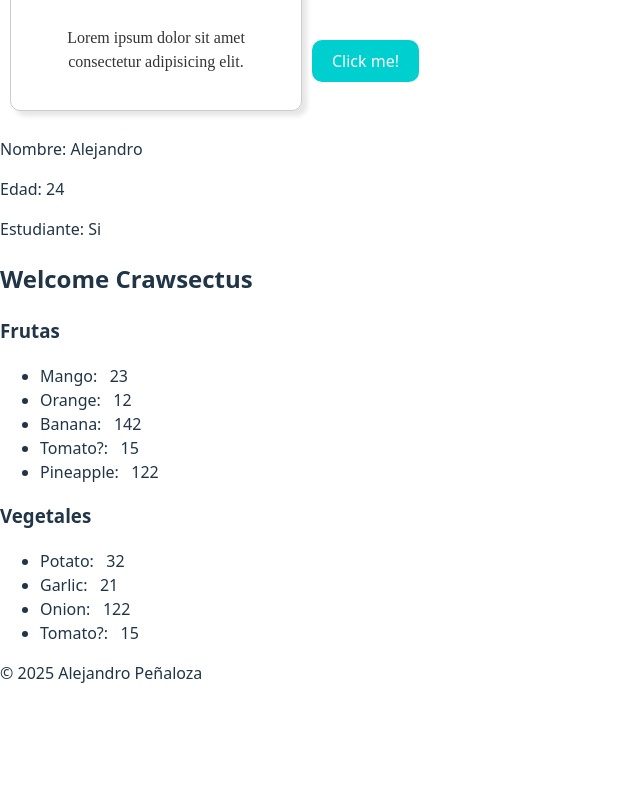
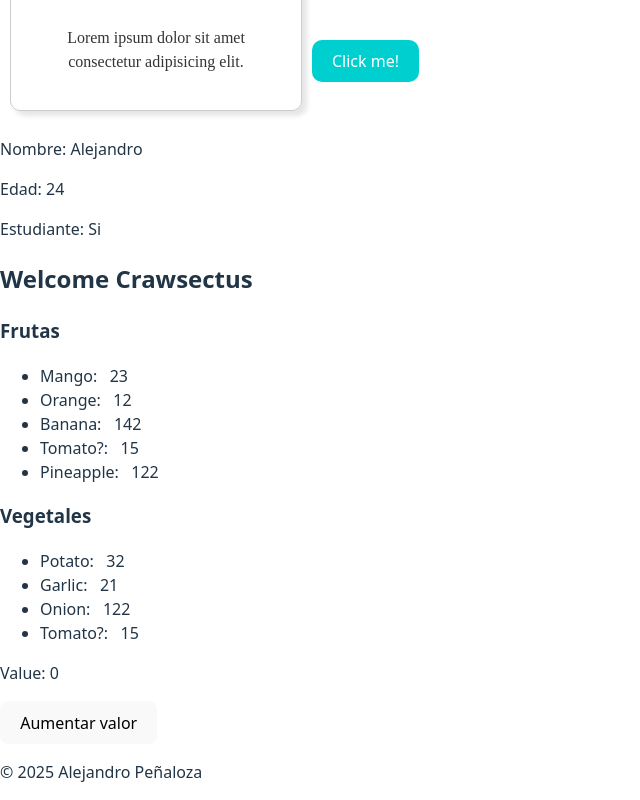
Before and after one commit to Crawsectus/RepoReact, a React (Vite) app in the folder react-project/: page / in a window 1280 px wide. Shown: the part 352-1152 px from the top of the page, without its empty margins (0-640 px from the left). Before the commit the page ends 1053 px from the top, so only its background shows below. Built offline with nearby package versions, Linux system fonts and the light colour scheme.

Commit message:
Updater functions

```diff
--- a/react-project/src/App.jsx
+++ b/react-project/src/App.jsx
@@ -5,6 +5,7 @@ import Button from './Button/Button.jsx';
 import Student from './Student/Student.jsx';
 import UserGreeting from './UserGreeting/UserGreeting.jsx';
 import List from './List/List.jsx';
+import Component from './Component/Component.jsx';
 
 function App() {
       const fruits = [
@@ -27,6 +28,7 @@ function App() {
       <UserGreeting isLogged={true} username="Crawsectus"></UserGreeting>
       {fruits.length>0 && <List items={fruits} category="Frutas"></List>}
       {vegetales.length>0 && <List items={vegetales} category="Vegetales"></List>}
+      <Component></Component>
       <Footer></Footer>
     </>
 
--- /dev/null
+++ b/react-project/src/Component/Component.jsx
@@ -0,0 +1,11 @@
+import React,{useState} from "react";
+function Component(){
+    const [name,setName] = useState(0);
+    return(
+        <div>
+            <p>Value: {name}</p>
+            <button onClick={()=>setName(n=>n+1)}>Aumentar valor</button>
+        </div>
+    );
+}
+export default Component;
```
